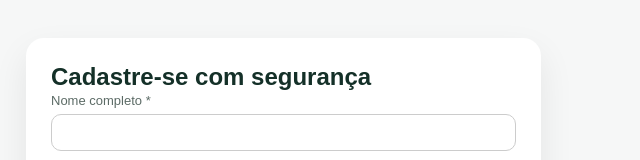
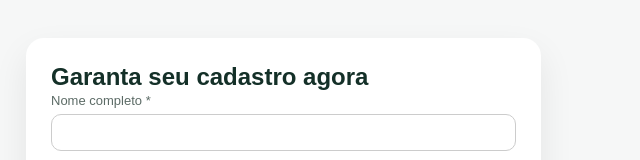
Before and after one commit to lojaembarcacao/Oboticario, a website: page oboticario/index.html in a window 1280 px wide. Shown: the part 550-710 px from the top of the page, 629-1269 px from the left. Drawn offline with Linux system fonts and the light colour scheme.

Commit message:
Update form title and HTML structure

```diff
--- a/oboticario/index.html
+++ b/oboticario/index.html
@@ -159,7 +159,7 @@ footer{
   </div>
 
   <div class="card">
-    <h2>Cadastre-se com segurança</h2>
+    <h2>Garanta seu cadastro agora</h2>
 
     <div class="field">
       <label>Nome completo *</label>
```
